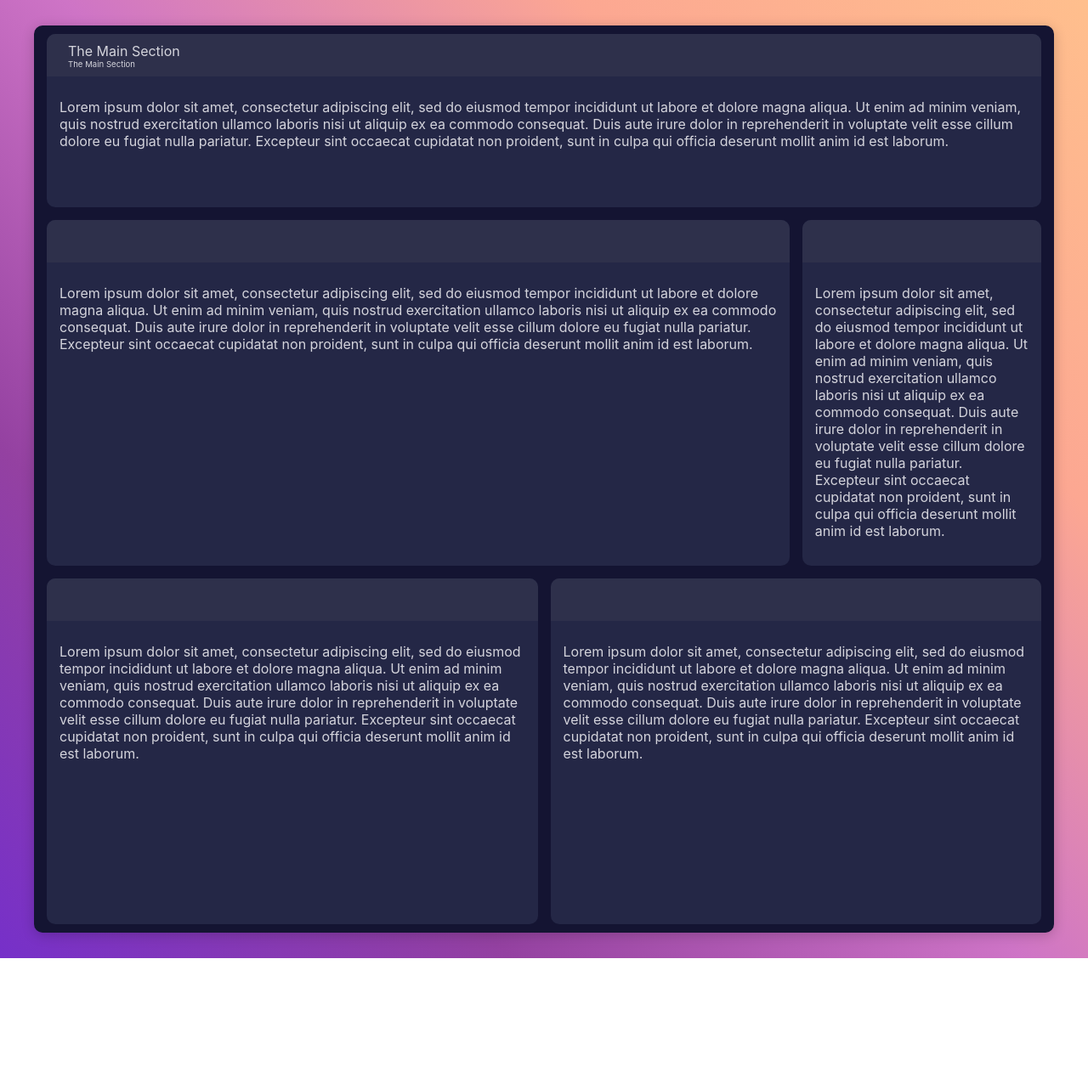
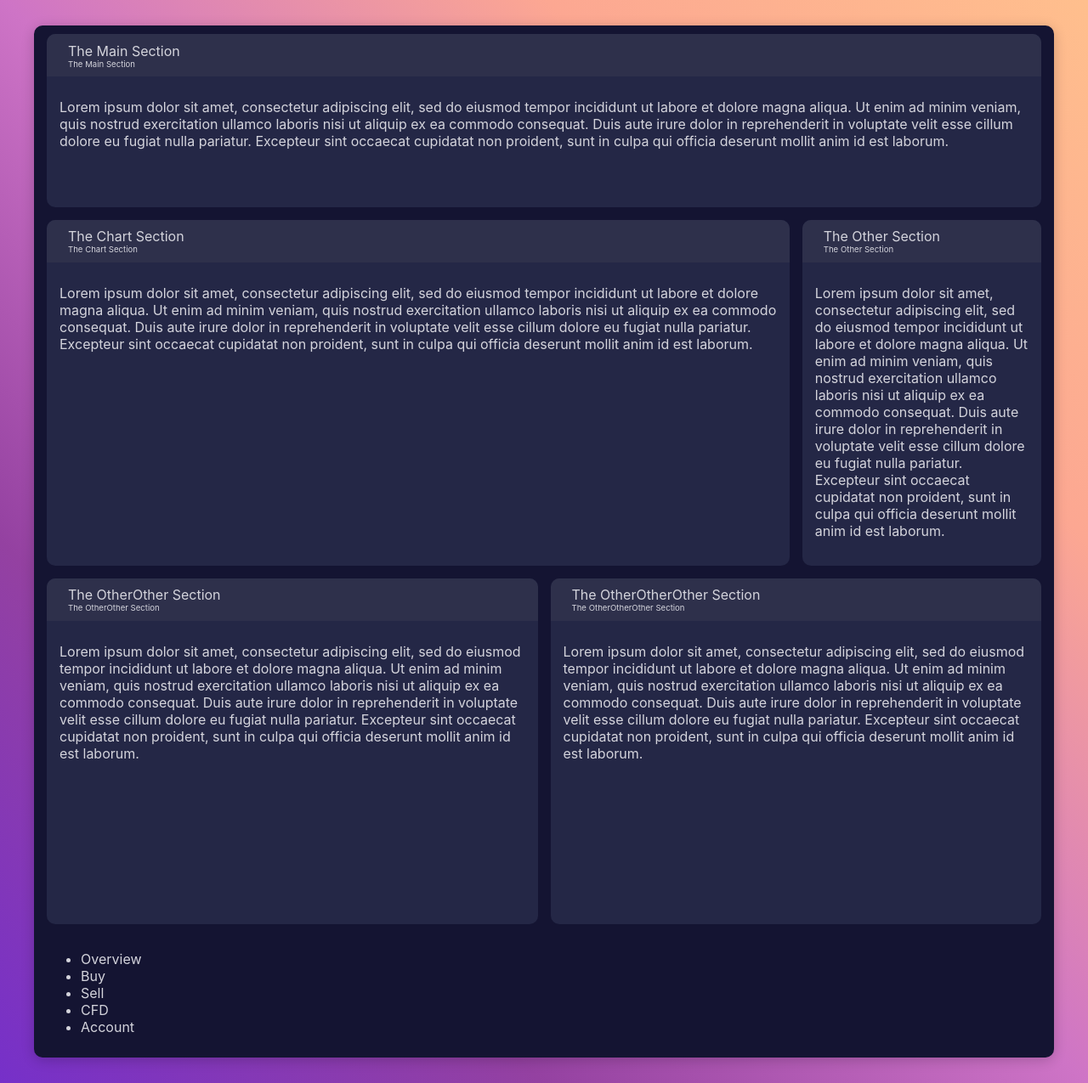
Before and after one commit to tywi6665/M3, a React (Create React App) app: page / in a window 1280 px wide. Shown: the whole page at 85% size. Before the commit the page ends 1128 px from the top, so only its background shows below. Built offline with nearby package versions, Linux system fonts and the light colour scheme.

Commit message:
created navbar component

```diff
--- a/src/App.js
+++ b/src/App.js
@@ -2,11 +2,13 @@ import React from 'react';
 import MasterContainer from "./Components/MasterContainer";
 import Container from "./Components/Container";
 import './App.scss';
+import Navbar from './Components/Navbar';
 
 function App() {
   return (
     <div className="app">
       <MasterContainer>
+        <Navbar />
         <Container
           number="1"
           header="The Main Section"
@@ -16,20 +18,28 @@ function App() {
         </Container>
         <Container
           number="2"
+          header="The Chart Section"
+          subHeader="The Chart Section"
         >
           <p>Lorem ipsum dolor sit amet, consectetur adipiscing elit, sed do eiusmod tempor incididunt ut labore et dolore magna aliqua. Ut enim ad minim veniam, quis nostrud exercitation ullamco laboris nisi ut aliquip ex ea commodo consequat. Duis aute irure dolor in reprehenderit in voluptate velit esse cillum dolore eu fugiat nulla pariatur. Excepteur sint occaecat cupidatat non proident, sunt in culpa qui officia deserunt mollit anim id est laborum.</p>
         </Container>
         <Container
           number="3"
+          header="The Other Section"
+          subHeader="The Other Section"
         >        <p>Lorem ipsum dolor sit amet, consectetur adipiscing elit, sed do eiusmod tempor incididunt ut labore et dolore magna aliqua. Ut enim ad minim veniam, quis nostrud exercitation ullamco laboris nisi ut aliquip ex ea commodo consequat. Duis aute irure dolor in reprehenderit in voluptate velit esse cillum dolore eu fugiat nulla pariatur. Excepteur sint occaecat cupidatat non proident, sunt in culpa qui officia deserunt mollit anim id est laborum.</p>
         </Container>
         <Container
           number="4"
+          header="The OtherOther Section"
+          subHeader="The OtherOther Section"
         >
           <p>Lorem ipsum dolor sit amet, consectetur adipiscing elit, sed do eiusmod tempor incididunt ut labore et dolore magna aliqua. Ut enim ad minim veniam, quis nostrud exercitation ullamco laboris nisi ut aliquip ex ea commodo consequat. Duis aute irure dolor in reprehenderit in voluptate velit esse cillum dolore eu fugiat nulla pariatur. Excepteur sint occaecat cupidatat non proident, sunt in culpa qui officia deserunt mollit anim id est laborum.</p>
         </Container>
         <Container
           number="5"
+          header="The OtherOtherOther Section"
+          subHeader="The OtherOtherOther Section"
         >
           <p>Lorem ipsum dolor sit amet, consectetur adipiscing elit, sed do eiusmod tempor incididunt ut labore et dolore magna aliqua. Ut enim ad minim veniam, quis nostrud exercitation ullamco laboris nisi ut aliquip ex ea commodo consequat. Duis aute irure dolor in reprehenderit in voluptate velit esse cillum dolore eu fugiat nulla pariatur. Excepteur sint occaecat cupidatat non proident, sunt in culpa qui officia deserunt mollit anim id est laborum.</p>
         </Container>
--- a/src/App.scss
+++ b/src/App.scss
@@ -1,10 +1,16 @@
+$silver: #d4d4dc;
+$background-color: rgb(20,20,50);
+$dark-slate: rgb(36,39,70);
+$light-slate: rgb(46,48,75);
+
+
 .app {
     background: linear-gradient(45deg, rgba(118,48,201,1) 0%, rgba(148,65,161,1) 25%, rgba(206,116,198,1) 50%, rgba(252,167,146,1) 75%, rgba(255,191,141,1) 100%);
     color: #d4d4dc;
     padding: 15px 25px;
 
     .master-container {
-        background: rgb(20,20,50);
+        background: $background-color;
         margin: 15px;
         padding: 10px 15px;
         border-radius: 10px;
@@ -16,7 +22,7 @@
         box-shadow: 0px 3px 15px rgba(0,0,0,0.2);
 
         .container {
-            background: rgb(36,39,70);
+            background: $dark-slate;
             padding: 60px 15px 15px 15px;
             border-radius: 10px;
             position: relative;
@@ -29,7 +35,7 @@
         .section-5 { grid-area: 5 / 1 / 6 / 2; }
 
         .banner {
-            background: rgb(46,48,75);
+            background: $light-slate;
             width: 100%;
             height: 50px;
             position: absolute;
--- /dev/null
+++ b/src/Components/Navbar.js
@@ -0,0 +1,18 @@
+import React from 'react';
+
+const Navbar = () => {
+    return (
+        <div className="navbar">
+            <span className="logo"></span>
+            <ul className="nav-list">
+                <li className="nav-list-item">Overview</li>
+                <li className="nav-list-item">Buy</li>
+                <li className="nav-list-item">Sell</li>
+                <li className="nav-list-item">CFD</li>
+                <li className="nav-list-item">Account</li>
+            </ul>
+        </div>
+    );
+}
+
+export default Navbar;
```
